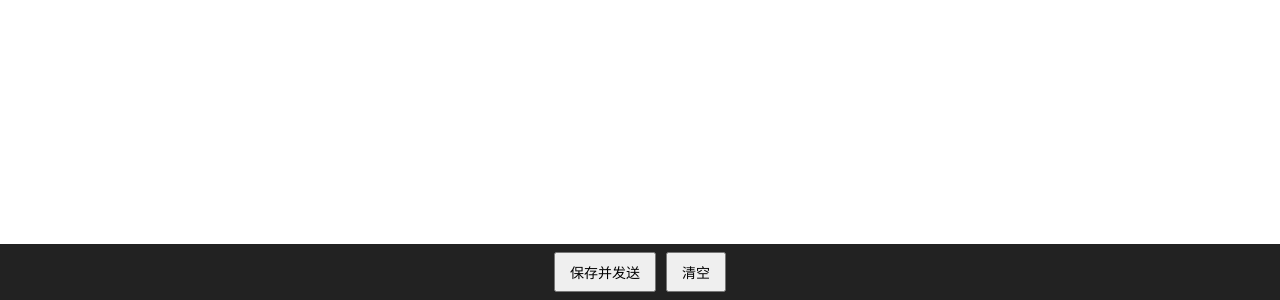
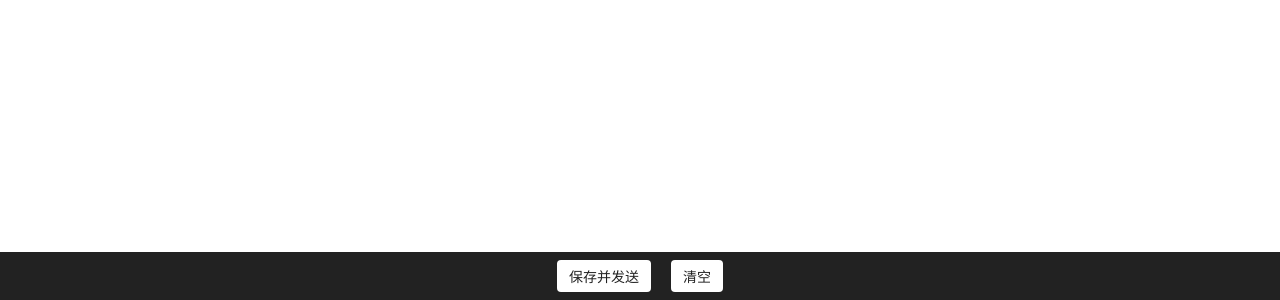
Before and after one commit to IU-dsj/super-bassoon123, a plain HTML site: page index.html in a window 1280 px wide. Shown: the part 500-800 px from the top of the page. Drawn offline with nearby package versions, Linux system fonts and the light colour scheme.

Commit message:
Update index.html

```diff
--- a/index.html
+++ b/index.html
@@ -2,13 +2,37 @@
 <html lang="zh-CN">
 <head>
   <meta charset="UTF-8"/>
-  <title>手机全屏签名</title>
+  <title>微信全屏签名</title>
   <meta name="viewport" content="width=device-width,initial-scale=1,user-scalable=no">
   <style>
-    html,body{margin:0;height:100%;display:flex;flex-direction:column;font-family:Arial}
-    #c{background:#fff;border:none;flex:1;cursor:crosshair}
-    #bar{background:#222;color:#fff;display:flex;justify-content:center;gap:10px;padding:8px}
-    button{padding:8px 14px;font-size:14px}
+    *{margin:0;padding:0;box-sizing:border-box}
+    html,body{height:100%;font-family:Arial}
+    #c{
+      display:block;
+      width:100vw;          /* 占满屏幕宽度 */
+      height:calc(100vh - 48px); /* 扣除底部按钮高度 48px */
+      background:#fff;
+      border:none;
+      cursor:crosshair;
+      touch-action:none;
+    }
+    #bar{
+      height:48px;
+      background:#222;
+      color:#fff;
+      display:flex;
+      align-items:center;
+      justify-content:center;
+      gap:20px;
+    }
+    button{
+      padding:6px 12px;
+      font-size:14px;
+      border:none;
+      border-radius:4px;
+      background:#fff;
+      color:#222;
+    }
   </style>
   <script src="https://cdn.jsdelivr.net/npm/emailjs-com@3/dist/email.min.js"></script>
 </head>
@@ -20,14 +44,14 @@
   </div>
 
   <script>
-    /* 画布大小 = 视口大小 */
     const cvs = document.getElementById('c');
     const ctx = cvs.getContext('2d');
     let drawing = false;
 
+    /* 自适应分辨率 */
     function resize(){
       cvs.width  = window.innerWidth;
-      cvs.height = window.innerHeight - document.getElementById('bar').offsetHeight;
+      cvs.height = window.innerHeight - 48; /* 48px = 底部按钮高度 */
       ctx.lineWidth = 3;
       ctx.lineCap = ctx.lineJoin = 'round';
       ctx.strokeStyle = '#000';
```
